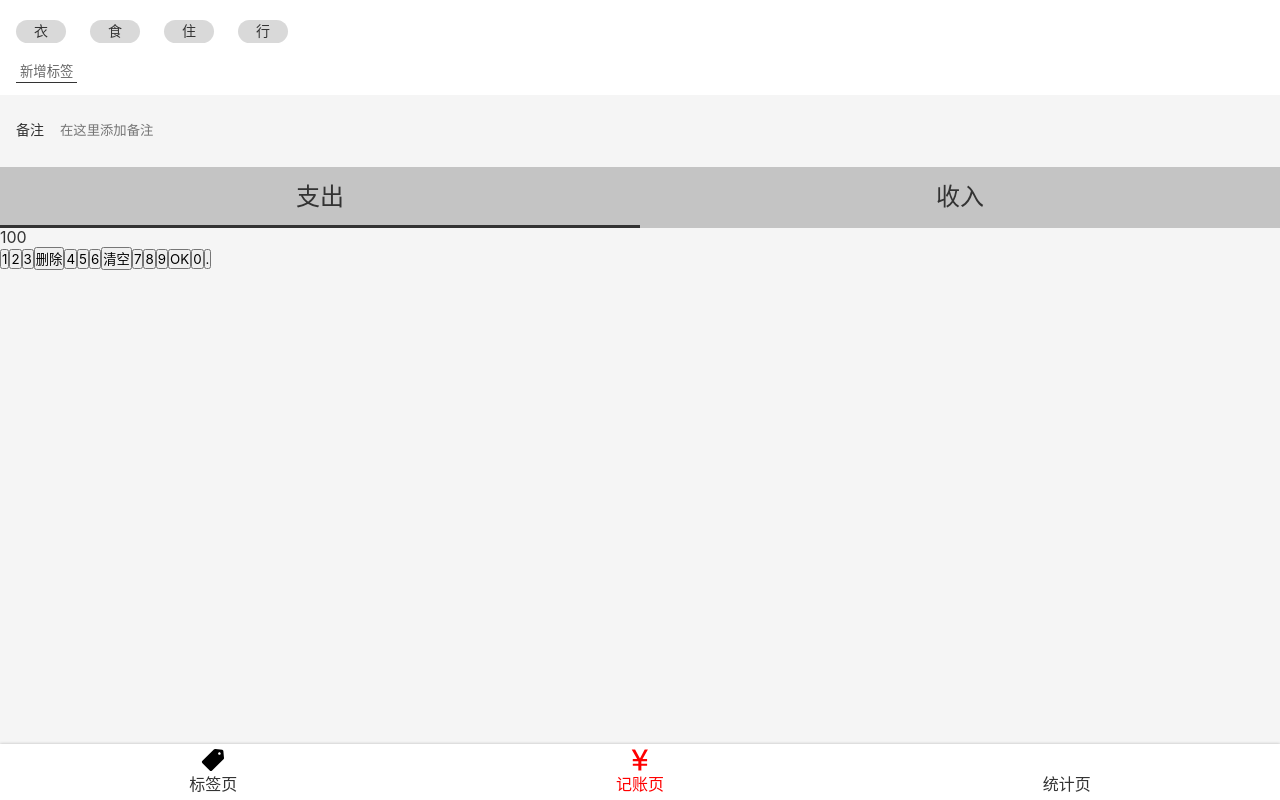
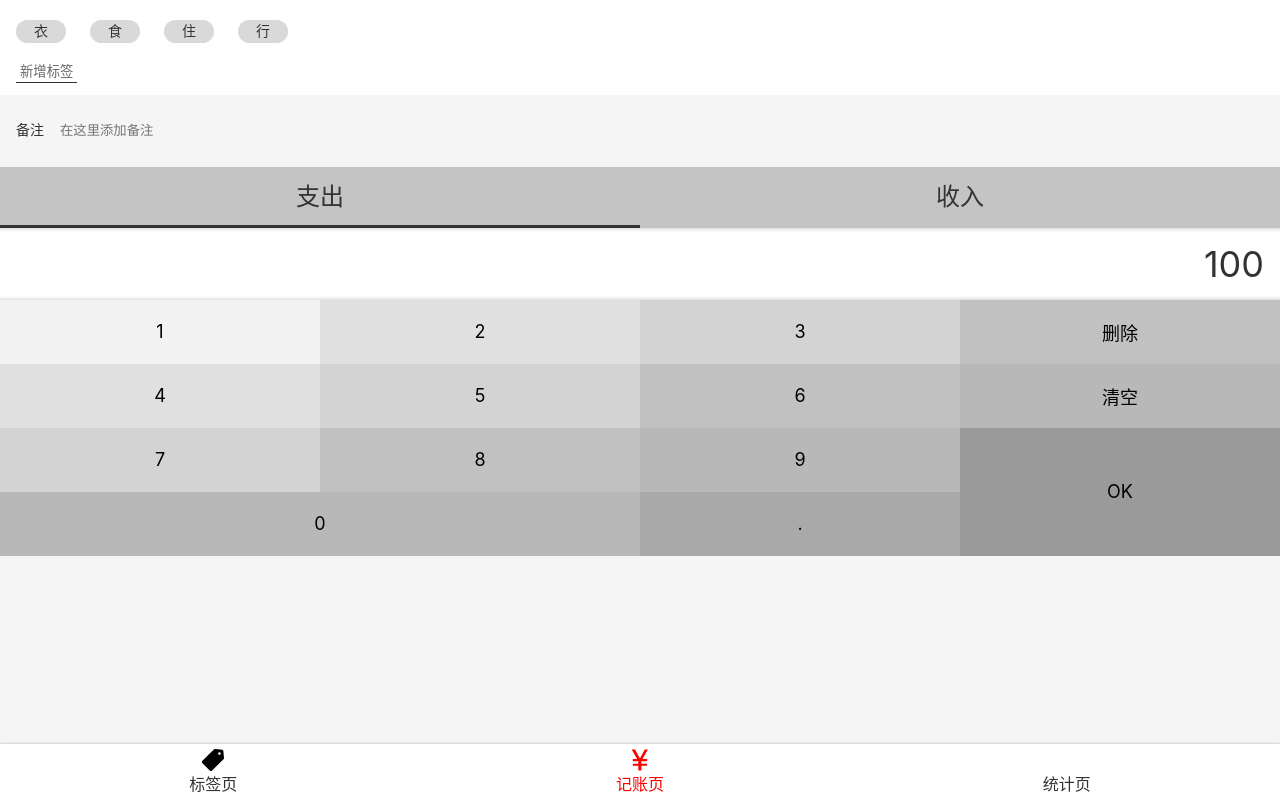
Before and after one commit to botshen/morney-2, a React app: page /#/money in a window 1280 px wide. Built offline with nearby package versions, Linux system fonts and the light colour scheme.

Commit message:
Money.tsx 之 数字面板 UI 完成

```diff
--- a/src/index.scss
+++ b/src/index.scss
@@ -46,3 +46,9 @@
 button {
   font-family: inherit;
 }
+
+.clearfix::after {
+  content: '';
+  display: block;
+  clear: both;
+}
--- a/src/views/Money.tsx
+++ b/src/views/Money.tsx
@@ -80,9 +80,75 @@
   }
 `
 const NumberPadSection = styled.section`
+  display: flex;
+  flex-direction: column;
 
-`
+  > .output {
+    background: white;
+    font-size: 36px;
+    line-height: 72px;
+    text-align: right;
+    padding: 0 16px;
+    box-shadow: inset 0 -5px 5px -5px rgba(0, 0, 0, 0.25),
+    inset 0 5px 5px -5px rgba(0, 0, 0, 0.25);
+  }
 
+  > .pad {
+
+
+    > button {
+      font-size: 18px;
+      float: left;
+      width: 25%;
+      height: 64px;
+      border: none;
+
+      &.ok {
+        height: 128px;
+        float: right;
+      }
+
+      &.zero {
+        width: 50%;
+      }
+
+      &:nth-child(1) {
+        background: #f2f2f2;
+      }
+
+      &:nth-child(2),
+      &:nth-child(5) {
+        background: #E0E0E0;
+      }
+
+      &:nth-child(3),
+      &:nth-child(6),
+      &:nth-child(9) {
+        background: #D3D3D3;
+      }
+
+      &:nth-child(4),
+      &:nth-child(7),
+      &:nth-child(10) {
+        background: #C1C1C1;
+      }
+
+      &:nth-child(8),
+      &:nth-child(11),
+      &:nth-child(13) {
+        background: #B8B8B8;
+      }
+
+      &:nth-child(12) {
+        background: #9A9A9A;
+      }
+
+      &:nth-child(14) {
+        background: #A9A9A9;
+      }
+    }
+  }
+`;
 
 function Money() {
     return (
@@ -109,8 +175,8 @@
                 </ul>
             </CategorySection>
             <NumberPadSection>
-                <div>100</div>
-                <div>
+                <div className="output">100</div>
+                <div className="pad clearfix">
                     <button>1</button>
                     <button>2</button>
                     <button>3</button>
@@ -122,9 +188,9 @@
                     <button>7</button>
                     <button>8</button>
                     <button>9</button>
-                    <button>OK</button>
-                    <button>0</button>
-                    <button>.</button>
+                    <button className="ok">OK</button>
+                    <button className="zero">0</button>
+                    <button className="dot">.</button>
                 </div>
             </NumberPadSection>
         </Layout>
```
